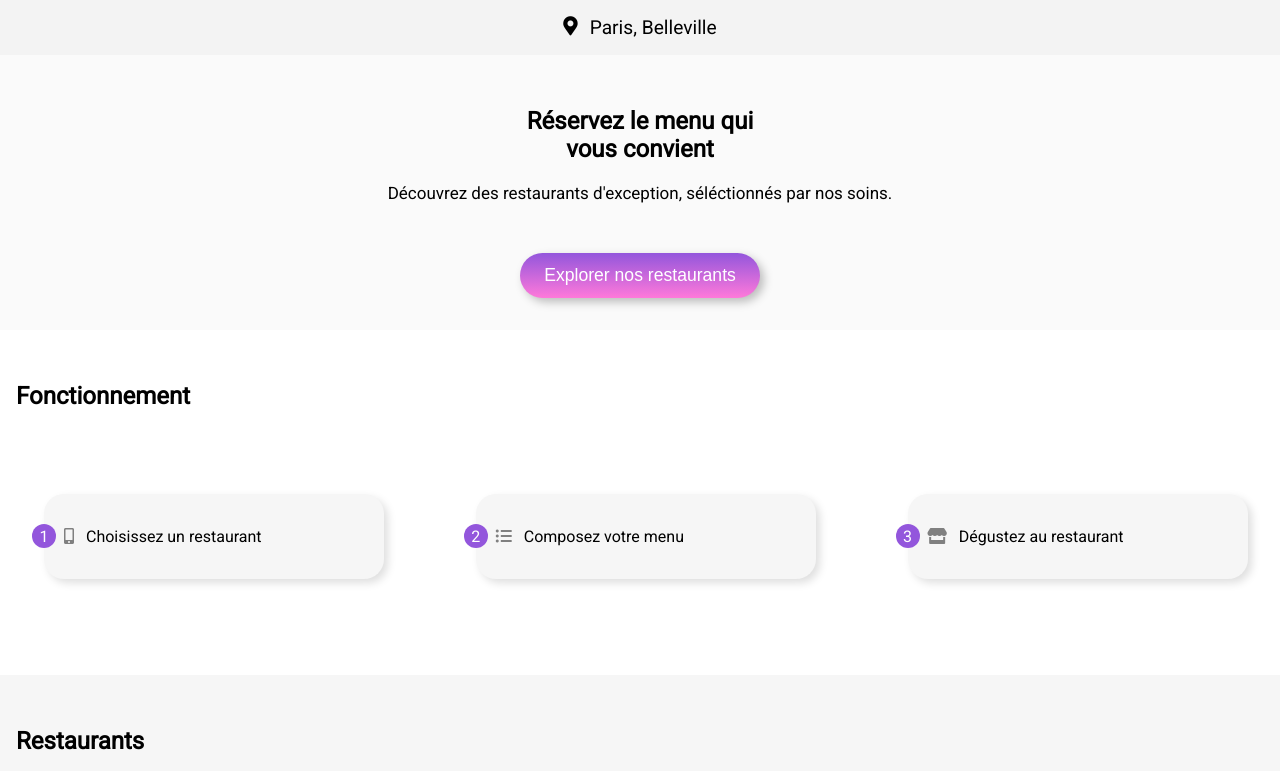
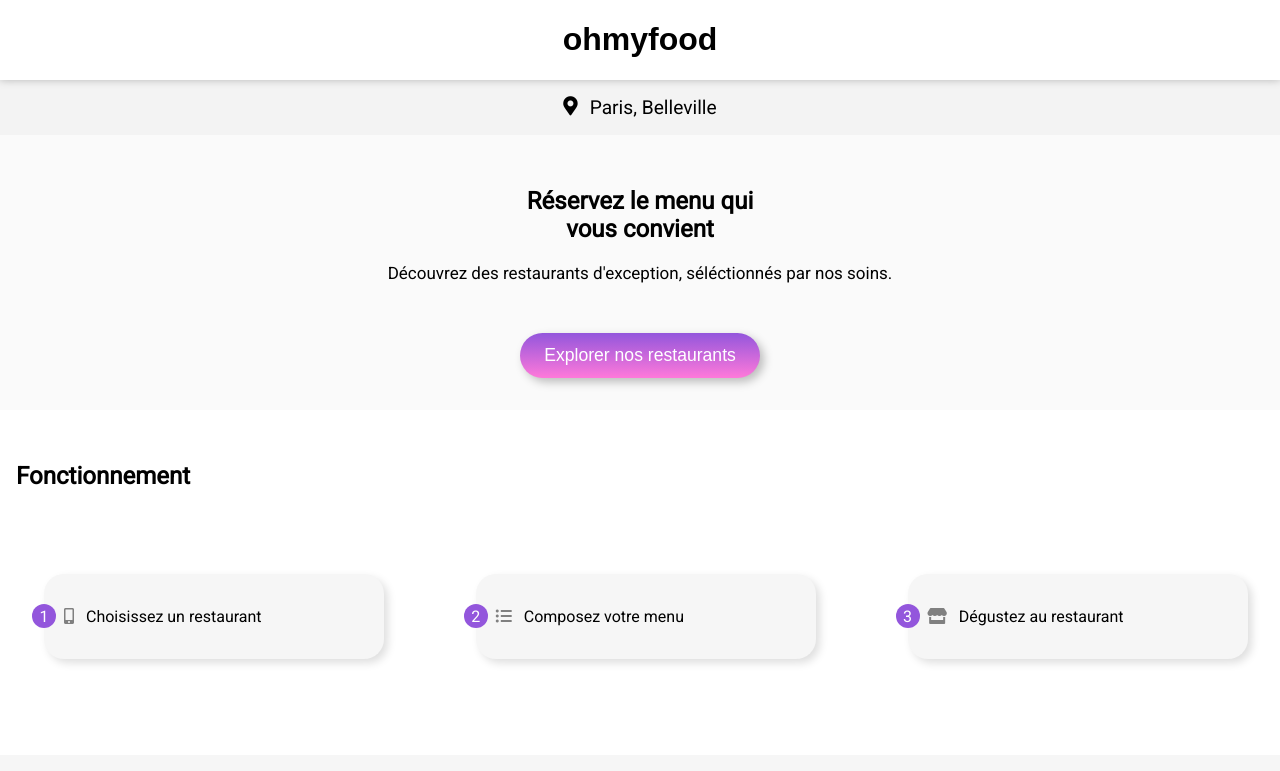
Before and after one commit to lea-bana/LeaBarreau_3_20062021, a website: page index.html in a window 1280 px wide. Shown: the top 771 px of the page. Drawn offline with Linux system fonts and the light colour scheme; grey boxes are pictures that could not be loaded; a web font is replaced by a local one.

Commit message:
updates titles v2

```diff
--- a/index.html
+++ b/index.html
@@ -28,7 +28,7 @@
     </div>
 
     <header class="header">
-      <title a href="" class="header__logo">ohmyfood</title>
+      <h1 a href="" class="header__logo">ohmyfood</h1>
     </header>
 
     <main>
--- a/sass/global.scss
+++ b/sass/global.scss
@@ -13,7 +13,7 @@ body {
   height: 100%;
 }
 
-title {
+h1 {
   font-family: "shrikhand", sans-serif;
   text-align: center;
   font-size: 2em;
```
Also changed, not shown: build/style.css, style.css.
